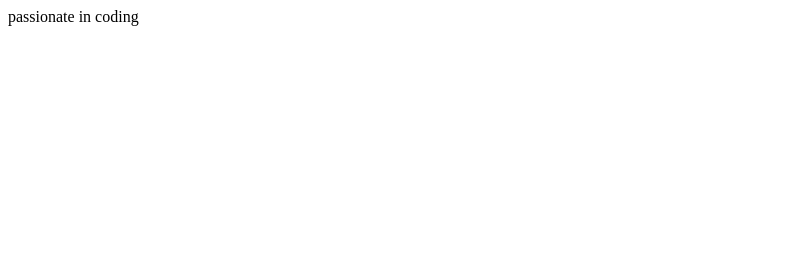
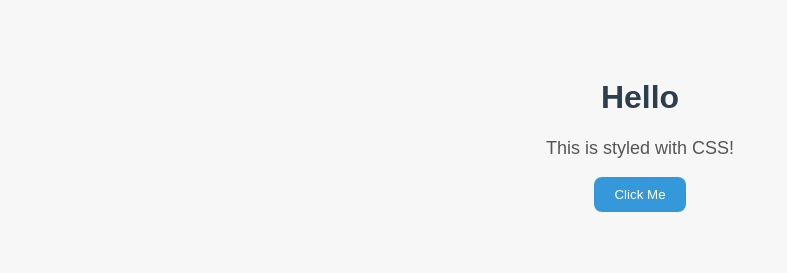
Before and after one commit to codewithsinchana/Sinchana02, a plain HTML site: page inde.html in a window 1280 px wide. Shown: the whole page, without its empty margins (0-787 px from the left). Drawn offline with Linux system fonts and the light colour scheme.

Commit message:
Update index.html

```diff
--- a/inde.html
+++ b/inde.html
@@ -1 +1,12 @@
-<p>passionate in coding</p>
+<!DOCTYPE html>
+<html>
+<head>
+  <title>CSS Example</title>
+  <link rel="stylesheet" href="style.css">
+</head>
+<body>
+  <h1>Hello</h1>
+  <p>This is styled with CSS!</p>
+  <button>Click Me</button>
+</body>
+</html>
```
